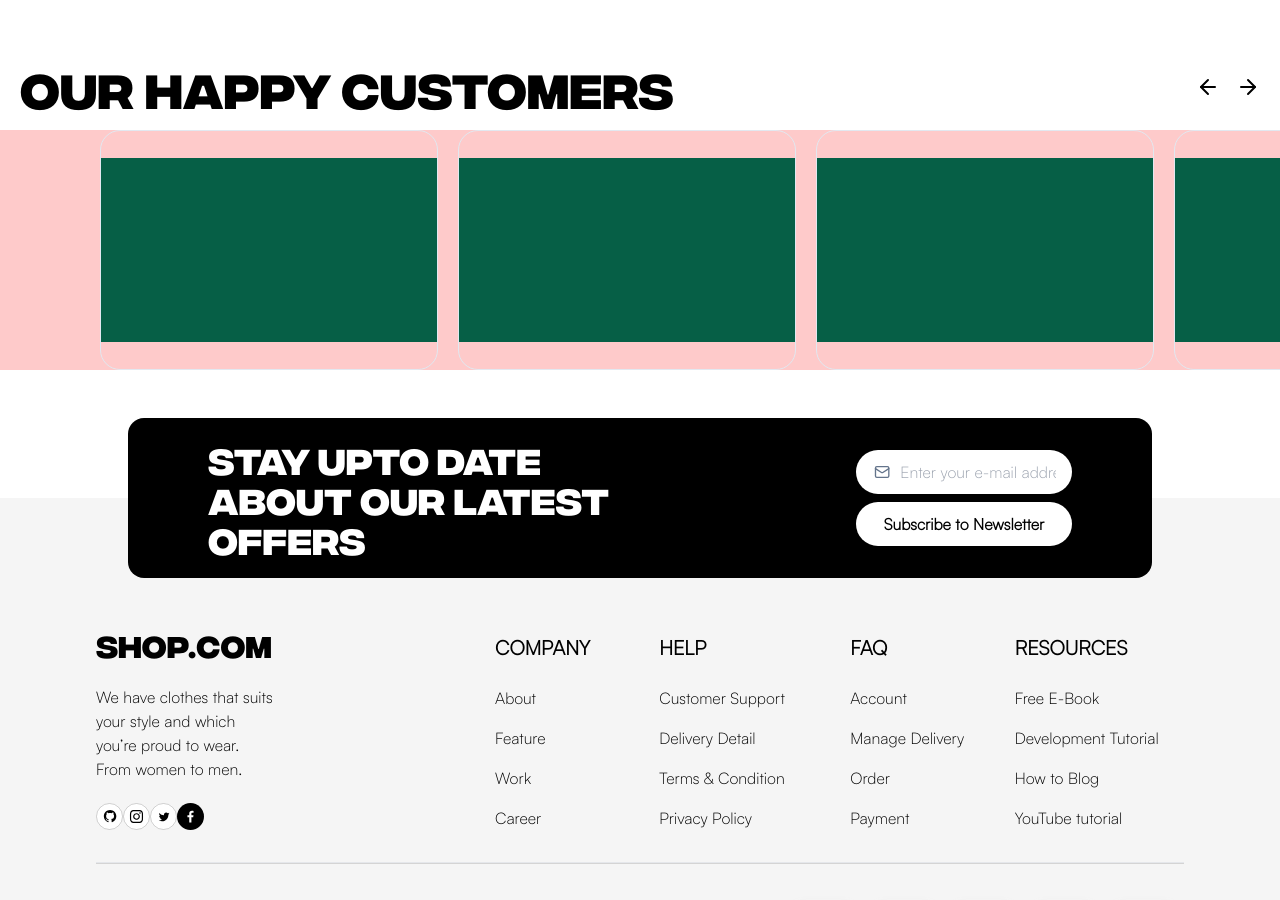
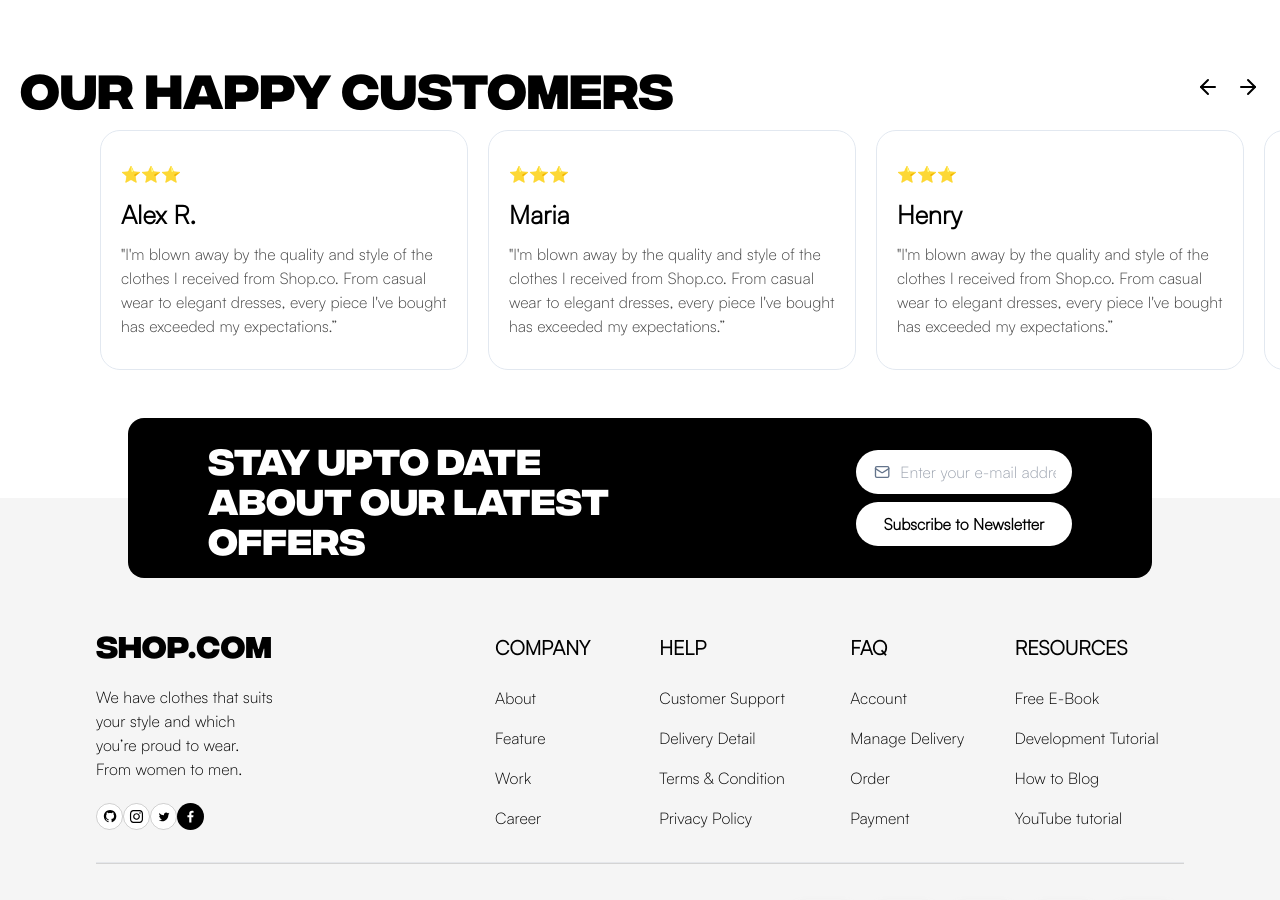
Before and after one commit to RajKishan1/shop.com, a Next.js app: page / in a window 1280 px wide. Shown: the part 3140-4040 px from the top of the page. Built offline with nearby package versions, Linux system fonts and the light colour scheme.

Commit message:
fix:footer and feedback

```diff
--- a/src/app/globals.css
+++ b/src/app/globals.css
@@ -41,3 +41,6 @@ body {
   color: black;
   border: 1px solid #cbd5e1;
 }
+.noScrollbar::-webkit-scrollbar {
+  width: 2px;
+}
--- a/src/components/Footer/FooterContent.tsx
+++ b/src/components/Footer/FooterContent.tsx
@@ -5,7 +5,7 @@ import Link from "next/link";
 
 const FooterContent = () => {
   return (
-    <div className="flex justify-between bg-red-60">
+    <div className="flex sm:flex-col lg:flex-row  justify-between bg-red-60">
       <div className="w-[33%]  flex flex-col justify-between">
         <h1 className="font-integral text-3xl">SHOP.COM</h1>
         <p className=" w-1/2">
--- a/src/components/feedbackBar.tsx
+++ b/src/components/feedbackBar.tsx
@@ -3,13 +3,15 @@ import FeedbackCard from "./feedbackCard";
 
 const FeedbackBar = () => {
   return (
-    <div className="w-full flex gap-[20px] px-[100px] bg-red-200 overflow-x-auto overflow-y-hidden">
-      <FeedbackCard />
-      <FeedbackCard />
-      <FeedbackCard />
-      <FeedbackCard />
-      <FeedbackCard />
-      <FeedbackCard />
+    <div className="w-full overflow-x-hidden ">
+      <div className="w-full flex gap-[20px] px-[100px] overflow-x-auto noScrollbar">
+        <FeedbackCard feedback="" username="Alex R." star={"⭐⭐⭐"} />
+        <FeedbackCard feedback="" username="Maria" star={"⭐⭐⭐"} />
+        <FeedbackCard feedback="" username="Henry" star={"⭐⭐⭐"} />
+        <FeedbackCard feedback="" username="Bheem" star={"⭐⭐⭐"} />
+        <FeedbackCard feedback="" username="Raju" star={"⭐⭐⭐"} />
+        <FeedbackCard feedback="" username="Munna" star={"⭐⭐⭐"} />
+      </div>
     </div>
   );
 };
--- a/src/components/feedbackCard.tsx
+++ b/src/components/feedbackCard.tsx
@@ -1,9 +1,24 @@
 import React from "react";
-
-const FeedbackCard = () => {
+interface prop {
+  star: any | void;
+  username: string;
+  feedback: string;
+}
+const FeedbackCard = ({ star, username, feedback }: prop) => {
   return (
-    <div className="w-[400px] h-[240px] flex items-center justify-center rounded-[20px] border-[1px] border-slate-200">
-      <span className="w-[336px] h-[184px] bg-emerald-800"></span>
+    <div className=" h-60 w-[400px] py-3 px-2 flex items-center justify-center rounded-[20px] border-[1px] border-slate-200 text-neutral-700">
+      <span className="h-48 w-[350px] bg-emerald-00 flex flex-col justify-between px-3 py-2">
+        <span className="">{star}</span>
+        <h2 className="font-extrabold text-[1.6rem] text-black">
+          {username}
+        </h2>
+        <p>
+          {feedback}
+          "I'm blown away by the quality and style of the clothes I received
+          from Shop.co. From casual wear to elegant dresses, every piece I've
+          bought has exceeded my expectations.”
+        </p>
+      </span>
     </div>
   );
 };
--- a/src/components/offer.tsx
+++ b/src/components/offer.tsx
@@ -11,7 +11,7 @@ const Offer = () => {
         <span className="w-[25%] flex flex-col gap-2">
           <div className="bg-white h-11 rounded-full overflow-hidden flex items-center px-4">
             <Mail className="text-slate-500 mr-2 " height={16} />
-            <input type="text" placeholder="Enter your e-mail address here" className="w-full"/>
+            <input type="text" placeholder="Enter your e-mail address here" className="w-full outline-none text-black"/>
           </div>
           <div className="rounded-full h-11 bg-white flex items-center px-3">
             <button className="h-full w-full text-black font-semibold">
```
